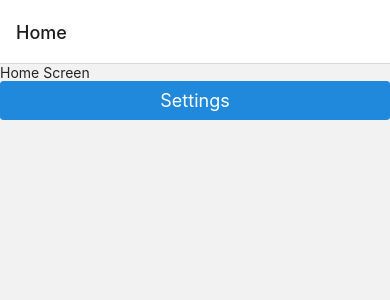
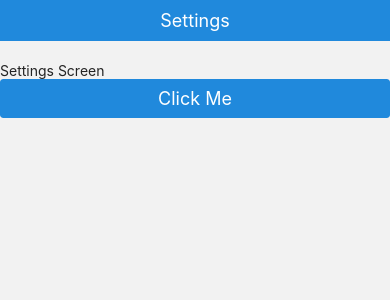
Before and after one commit to rskwiat/TECH-3620-FALL-2021, a React Native app in the folder weatherApp/: screen /Settings in a window 390 px wide. Shown: the top 300 px of the page. Built offline with nearby package versions, Linux system fonts and the light colour scheme.

Commit message:
October 5th, Updating weather app settings

```diff
--- a/weatherApp/App.js
+++ b/weatherApp/App.js
@@ -3,6 +3,7 @@ import { View } from "react-native";
 import { Text, Button } from "react-native-elements";
 import { NavigationContainer } from "@react-navigation/native";
 import { createNativeStackNavigator } from "@react-navigation/native-stack";
+import SettingsScreen from "./views/SettingsScreen";
 
 const HomeScreen = ({ navigation }) => (
   <View>
@@ -14,20 +15,16 @@ const HomeScreen = ({ navigation }) => (
   </View>
 );
 
-const AboutScreen = () => (
-  <View>
-    <Text>Home Screen</Text>
-  </View>
-);
-
 const Stack = createNativeStackNavigator();
 
 const App = () => (
   <NavigationContainer>
     <Stack.Navigator
-      initialRouteName="Home">
+      initialRouteName="Settings"
+      screenOptions={{ headerShown: false }}
+    >
       <Stack.Screen name="Home" component={HomeScreen} />
-      <Stack.Screen name="About" component={AboutScreen} />
+      <Stack.Screen name="Settings" component={SettingsScreen} />
     </Stack.Navigator>
   </NavigationContainer>
 );
--- /dev/null
+++ b/weatherApp/constants/index.js
@@ -0,0 +1,4 @@
+export const urls = {
+  weather: "https://openweathermap.org/about-us",
+  maps: "https://www.openstreetmap.org/about",
+};
--- a/weatherApp/package.json
+++ b/weatherApp/package.json
@@ -17,7 +17,8 @@
     "react-dom": "16.13.1",
     "react-native": "https://github.com/expo/react-native/archive/sdk-42.0.0.tar.gz",
     "react-native-elements": "^3.4.2",
-    "react-native-web": "~0.13.12"
+    "react-native-web": "~0.13.12",
+    "expo-web-browser": "~9.2.0"
   },
   "devDependencies": {
     "@babel/core": "^7.9.0"
--- /dev/null
+++ b/weatherApp/views/SettingsScreen.js
@@ -0,0 +1,40 @@
+import React from "react";
+import {
+  View,
+  StyleSheet,
+} from "react-native";
+
+import {
+  Text,
+  Button,
+  Header
+} from "react-native-elements";
+import * as WebBrowser from "expo-web-browser";
+
+const SettingsScreen = () => (
+  <View>
+    <Header
+      centerComponent={{
+        text: "Settings",
+        style: {
+          color: '#fff',
+          fontSize: 18
+        }
+      }}
+      containerStyle={styles.headerBar}
+    />
+    <Text>Settings Screen</Text>
+    <Button
+      title="Click Me"
+      onPress={() => WebBrowser.openBrowserAsync("https://google.com")}
+    />
+  </View>
+);
+
+const styles = StyleSheet.create({
+  headerBar: {
+    marginBottom: 20,
+  }
+})
+
+export default SettingsScreen;
```
Also changed, not shown: weatherApp/components/Container.js (added, +15 -0 lines), 2 other files (tests, documents, lock files or other folders).
